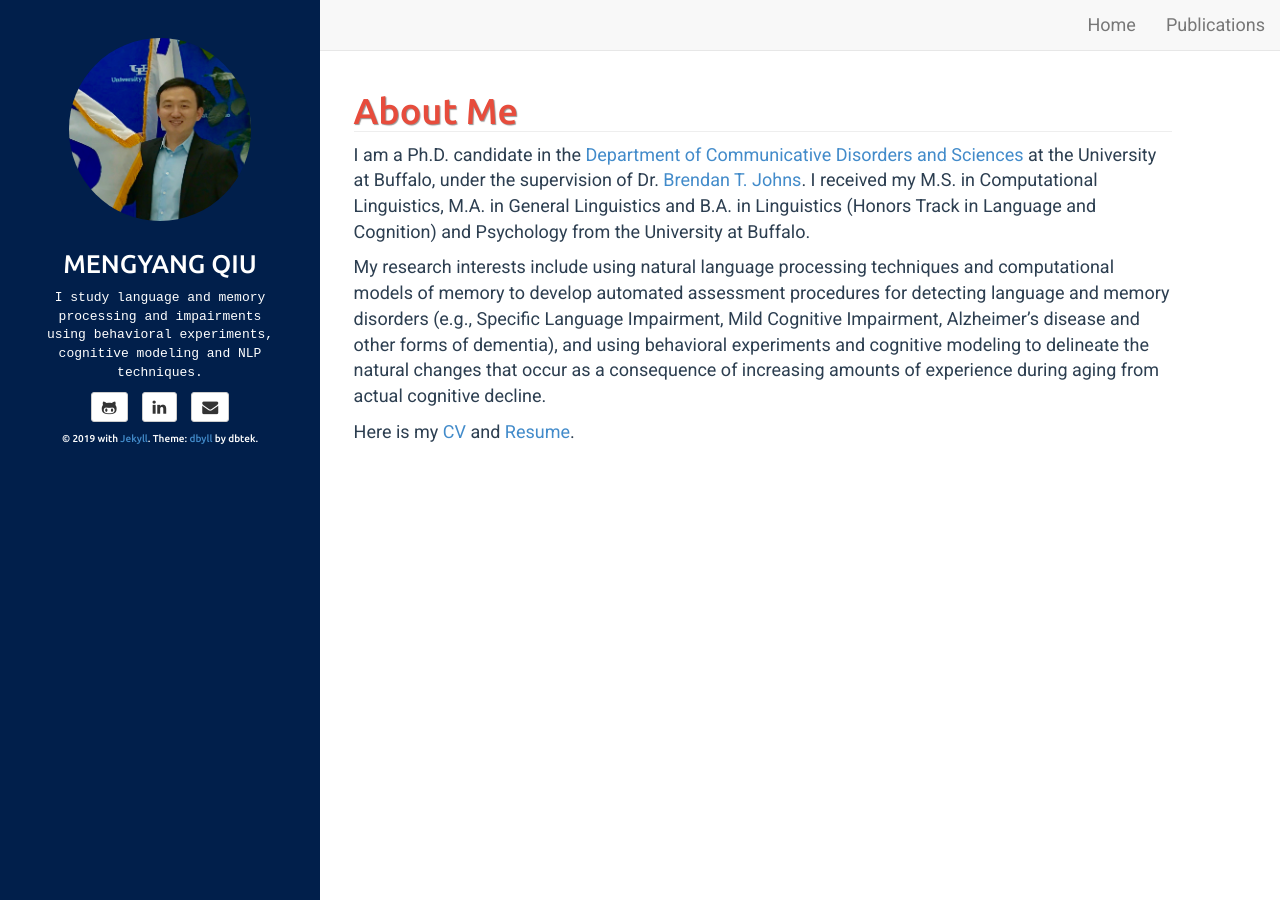
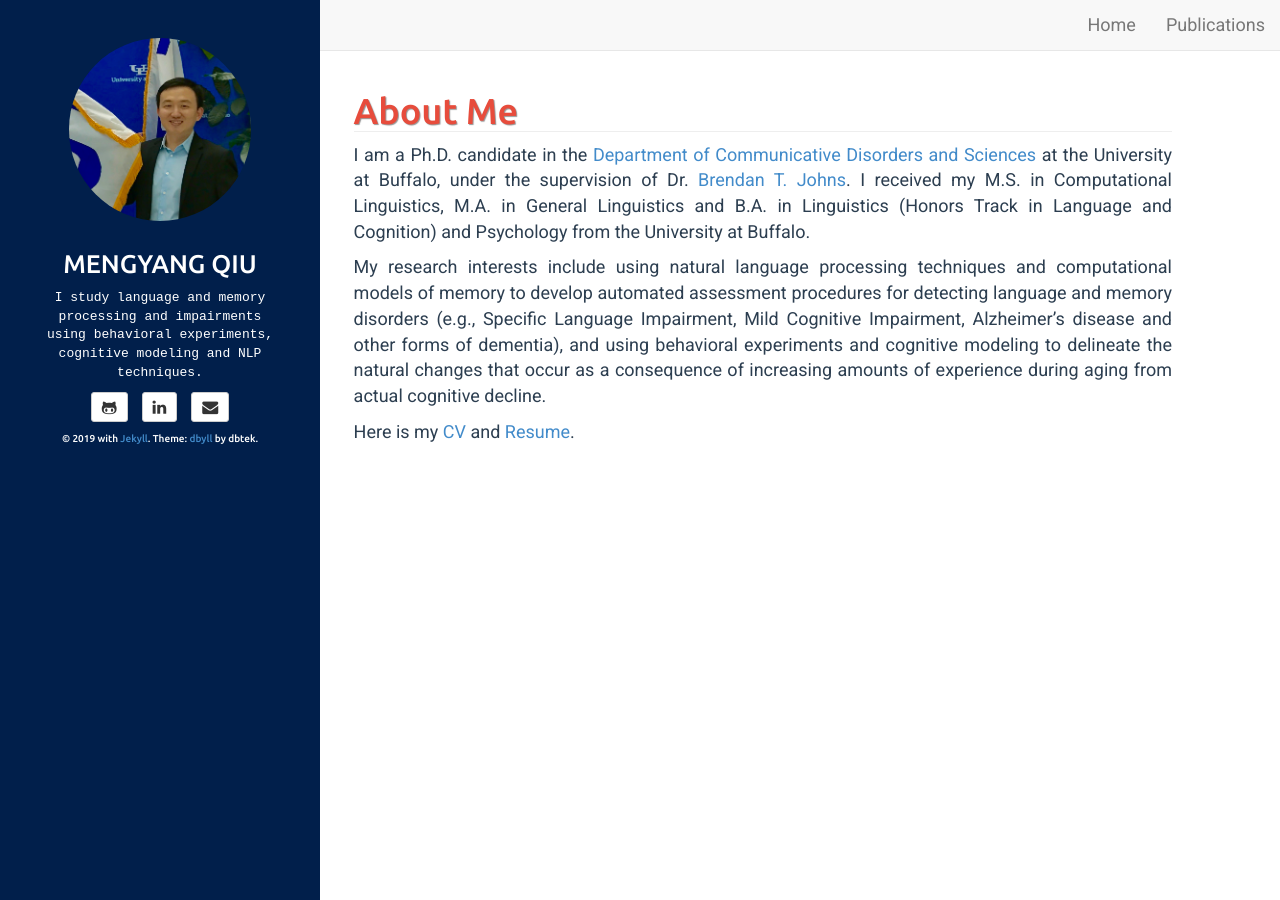
Before and after one commit to mengyangq/mengyangq.github.io, a Jekyll site: the page built from index.html, in a window 1280 px wide. Built offline with Jekyll 4.4.1, drawn with Linux system fonts in a browser that asks for light colours.

Commit message:
Update default.html

```diff
--- a/_includes/default.html
+++ b/_includes/default.html
@@ -141,7 +141,7 @@
         </nav>
       </div>
 
-	<div class="col-sm-9 col-sm-offset-3">
+	<div class="col-sm-9 col-sm-offset-3" align="justify">
 		{{ content }}
 
 		<!---<footer>
```
